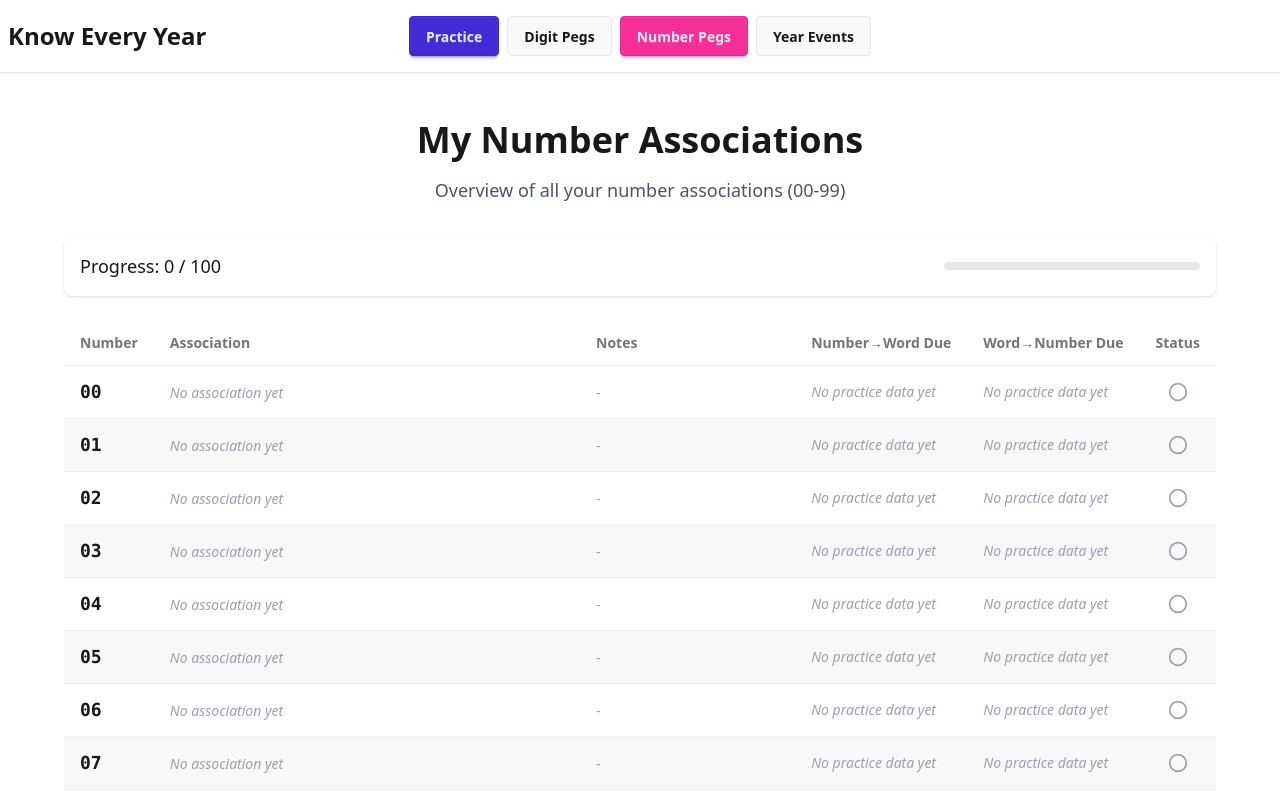
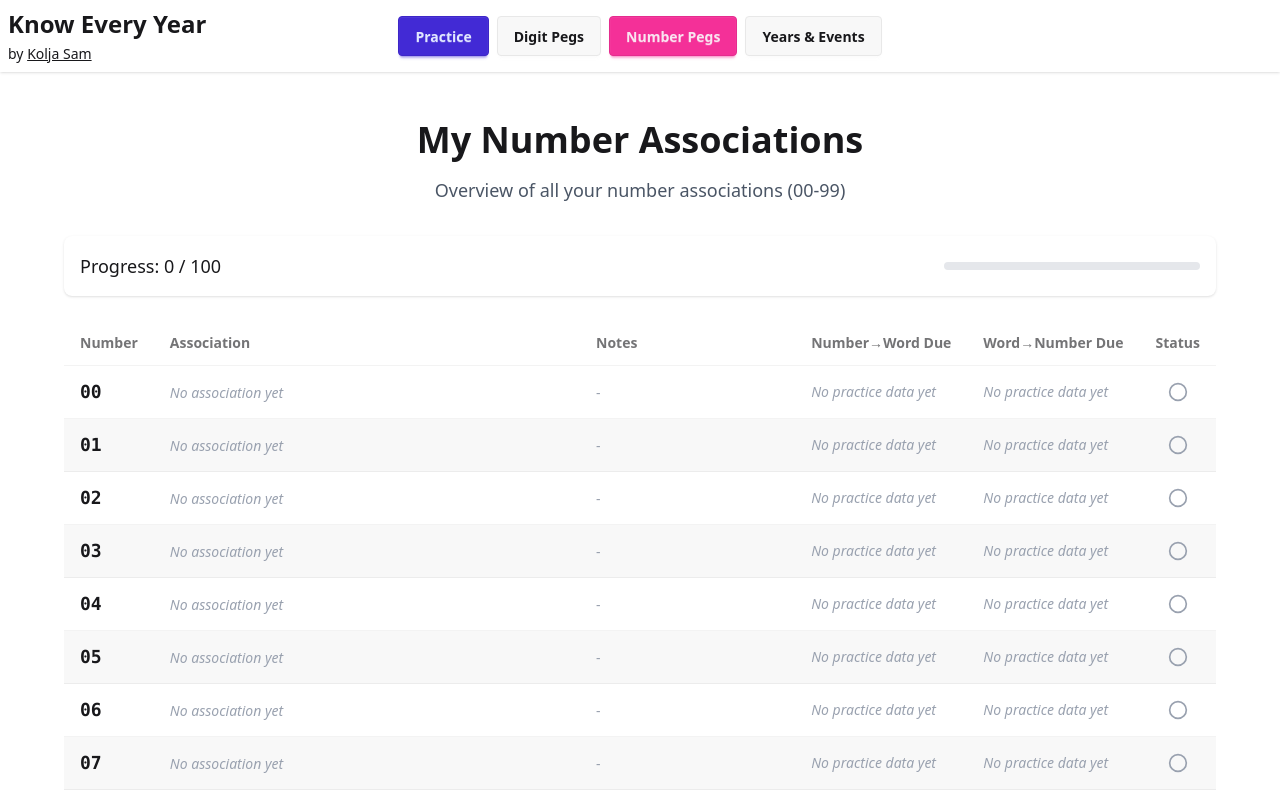
Before and after one commit to koljapluemer/know-every-year, a Vue app: page /list-pegs in a window 1280 px wide. Shown: the top 800 px of the page. Built offline with nearby package versions, Linux system fonts and the light colour scheme.

Commit message:
add skeleton for home page

```diff
--- a/src/App.vue
+++ b/src/App.vue
@@ -1,7 +1,8 @@
 <template>
   <header class="navbar bg-base-100 shadow-sm mb-4">
-    <div class="navbar-start">
-      <h1 class="text-xl font-bold lg:text-2xl">Know Every Year</h1>
+    <div class="navbar-start flex flex-col gap-1 items-start">
+      <router-link :to="{ name: 'Home' }" class="text-xl link link-hover font-bold lg:text-2xl">Know Every Year</router-link>
+      <small class="text-sm">by <a href="https://koljapluemer.com/" class="link">Kolja Sam</a></small>
     </div>
 
     <NavList :nav-items="navItems" />
@@ -18,7 +19,7 @@ const navItems = [
   { name: 'Practice', label: 'Practice', isPrimary: true },
   { name: 'ManageDigitPegs', label: 'Digit Pegs' },
   { name: 'ListPegs', label: 'Number Pegs' },
-  { name: 'YearAssociations', label: 'Year Events' }
+  { name: 'YearAssociations', label: 'Years & Events' }
 ]
 </script>
 
--- /dev/null
+++ b/src/pages/PageHome.vue
@@ -0,0 +1,6 @@
+<template>
+    <div class="container mx-auto">
+        <h1 class="text-2xl font-bold">Welcome!</h1>
+        <p>This is a little thing I built to memorize events in world history using the Major System.</p>
+    </div>
+</template>
--- a/src/router.ts
+++ b/src/router.ts
@@ -5,13 +5,15 @@ import ManageDigitPegsPage from './pages/PageDigitAssociationsManage.vue'
 import QueuePage from './pages/PageQueue.vue'
 import ListAllYearsPage from './pages/PageYearsList.vue'
 import ManageYearPage from './pages/PageYearManage.vue'
+import PageHome from './pages/PageHome.vue'
 
 const router = createRouter({
   history: createWebHistory(),
   routes: [
     {
       path: '/',
-      redirect: '/practice'
+      name: 'Home',
+      component: PageHome
     },
     {
       path: '/list-pegs',
```
